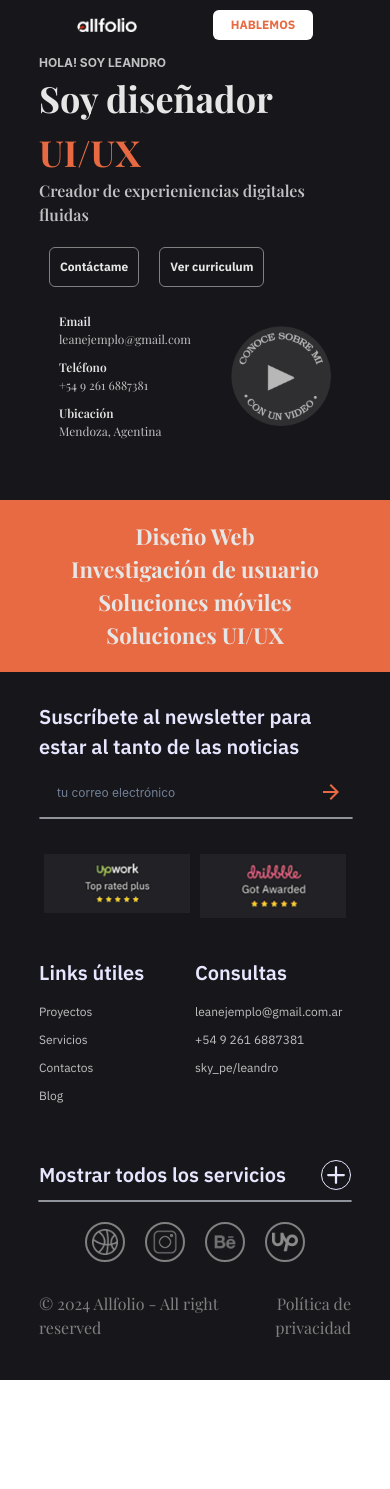
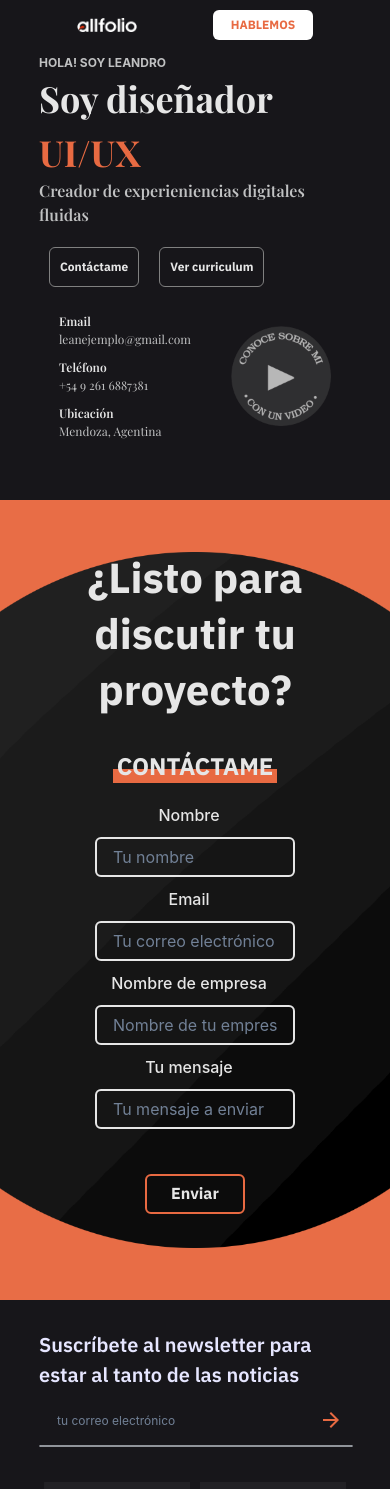
Before and after one commit to L-LopezMartin/Portfolio-React, a React (Vite) app in the folder PortfolioReact/: page / in a window 390 px wide. Shown: the top 1489 px of the page. Before the commit the page ends 1380 px from the top, so only its background shows below. Built offline with nearby package versions, Linux system fonts and the light colour scheme; a web font is replaced by a local one.

Commit message:
Responsive Contact Us. 5/10

```diff
--- a/PortfolioReact/src/assets/Component/ContactUs/ContactUs.jsx
+++ b/PortfolioReact/src/assets/Component/ContactUs/ContactUs.jsx
@@ -31,8 +31,8 @@ function ContactUs(){
     }
 
     return(
-        <Flex as={'section'} id="Contact" w={"100vw"} h={"800px"} direction={"column"} alignItems={"center"} bg={"rgb(232, 109, 70)"} bgImage={imgFondo} bgPos={"center"} bgRepeat={"no-repeat"} bgSize={"contain"}>
-            <Heading mt={"50px"} fontFamily={"IBM Plex Sans"} fontSize={"78px"} w={"50%"} textAlign={"center"} color={"rgb(230,230,230)"}>¿Listo para discutir tu proyecto?</Heading>
+        <Flex as={'section'} id="Contact" w={"100vw"} h={"800px"} direction={"column"} alignItems={"center"} bg={"rgb(232, 109, 70)"} bgImage={imgFondo} bgPos={"center"} bgRepeat={"no-repeat"} bgSize={{base:"700px 700px", md:"contain"}}>
+            <Heading mt={"50px"} fontFamily={"IBM Plex Sans"} fontSize={{base:"42px", md:"56px", lg:"78px"}} w={"70%"} textAlign={"center"} color={"rgb(230,230,230)"}>¿Listo para discutir tu proyecto?</Heading>
             <Text mt={"30px"} fontFamily={"IBM Plex Sans"} fontWeight={"bold"} fontSize={"24px"} zIndex={"1"} color={"rgb(230,230,230)"}>CONTÁCTAME</Text>
             <Divider w={"150px"} borderWidth={"7px"} borderColor={"rgb(232, 106, 66)"} position={"relative"} top={"-15px"} opacity={"1"}></Divider>
             <form onSubmit={enviarForm}>
--- a/PortfolioReact/src/assets/Component/Main/Main.jsx
+++ b/PortfolioReact/src/assets/Component/Main/Main.jsx
@@ -11,13 +11,13 @@ function Main(){
     return(
         <main>
             <Hero></Hero>
-            <Banner></Banner>
-            {/* <AboutMe></AboutMe>
+            {/* <Banner></Banner>
+            <AboutMe></AboutMe>
             <MySkills></MySkills>
             <HowIWork></HowIWork>
             <ProjectsMade></ProjectsMade>
-            <ClientReviews></ClientReviews>
-            <ContactUs></ContactUs> */}
+            <ClientReviews></ClientReviews> */}
+            <ContactUs></ContactUs>
         </main>
     )
 }
```
